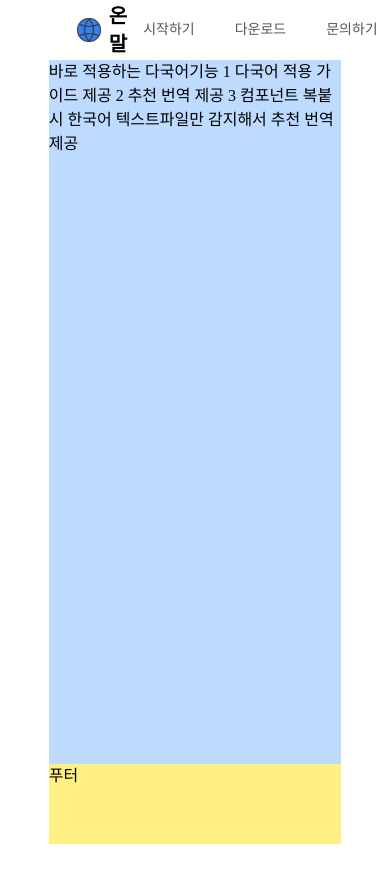
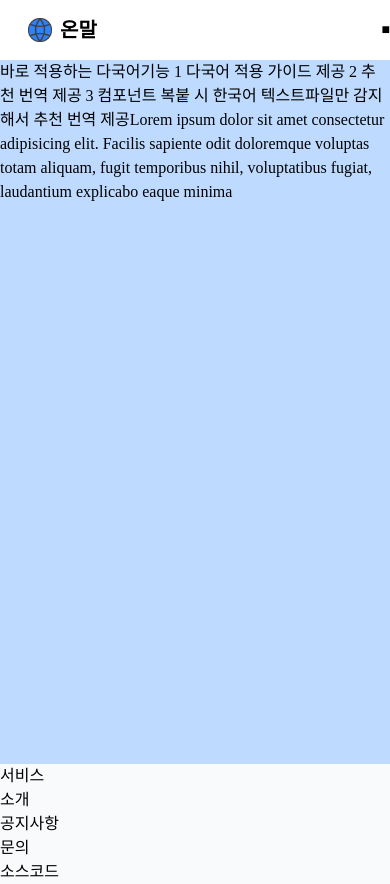
Before and after one commit to righthunkwon/onmal-web, a React (Vite) app: page / in a window 390 px wide. Before the commit the page ends 844 px from the top, so only its background shows below. Built offline with nearby package versions, Linux system fonts and the light colour scheme.

Commit message:
style: 코드 포맷 변경(Tab → 2spaces)

```diff
--- a/index.css
+++ b/index.css
@@ -5,6 +5,7 @@
   --color-ourBlue: rgb(49, 130, 246); /* #3182F6 */
   --color-ourGray: rgb(139, 149, 161); /* #8B95A1 */
   --color-ourBlack: rgb(78, 89, 88); /* #4E5958 */
+  --color-ourSvgButton: rgb(176, 184, 193); /* B0B8C1 */
 
   /* text */
   --color-ourTextBlue: rgb(49, 130, 246); /* #3182F6 */
@@ -27,11 +28,11 @@
 
 @layer components {
   .c-container {
-		@apply container mx-auto max-w-3/4;
+    @apply mx-auto;
   }
 
   .c-header {
-		@apply fixed top-0 z-50 my-auto h-15 w-full;
+    @apply fixed top-0 my-auto h-15 w-full whitespace-nowrap;
   }
 
   .c-content {
@@ -39,7 +40,11 @@
   }
 
   .c-footer {
-		@apply z-40 min-h-20 w-full;
+    @apply fixed bottom-0 min-h-20 w-full;
+  }
+
+  .c-footer-default {
+    @apply min-h-20 w-full;
   }
 
   .c-menu-item {
--- a/index.html
+++ b/index.html
@@ -1,4 +1,4 @@
-<!DOCTYPE html>
+<!doctype html>
 <html lang="ko">
   <head>
     <meta charset="UTF-8" />
--- a/package.json
+++ b/package.json
@@ -34,6 +34,7 @@
     "prettier-plugin-tailwindcss": "^0.6.13",
     "typescript": "~5.7.2",
     "typescript-eslint": "^8.24.1",
-    "vite": "^6.2.0"
+    "vite": "^6.2.0",
+    "vite-plugin-svgr": "^4.3.0"
   }
 }
--- a/src/App.tsx
+++ b/src/App.tsx
@@ -4,17 +4,40 @@ const App = () => {
   return (
     <>
       <div className="c-container">
-				<Header headerProps={'야호'} />
+        <Header />
 
         {/* 메인컨텐츠 */}
         <main className="c-content bg-blue-200">
           <span>바로 적용하는 다국어</span>
           기능 1 다국어 적용 가이드 제공 2 추천 번역 제공 3 컴포넌트 복붙 시
           한국어 텍스트파일만 감지해서 추천 번역 제공
+          <span>
+            Lorem ipsum dolor sit amet consectetur adipisicing elit. Facilis
+            sapiente odit doloremque voluptas totam aliquam, fugit temporibus
+            nihil, voluptatibus fugiat, laudantium explicabo eaque minima
+          </span>
         </main>
 
         {/* 하단푸터 */}
-				<footer className="c-footer bg-yellow-200">푸터</footer>
+        <footer className="c-footer-default bg-gray-50">
+          <ul>
+            <li>
+              <div>서비스</div>
+            </li>
+            <li>
+              <a href="#">소개</a>
+            </li>
+            <li>
+              <a href="#">공지사항</a>
+            </li>
+            <li>
+              <a href="#">문의</a>
+            </li>
+            <li>
+              <a href="#">소스코드</a>
+            </li>
+          </ul>
+        </footer>
       </div>
     </>
   );
--- a/src/components/Header.tsx
+++ b/src/components/Header.tsx
@@ -1,32 +1,46 @@
-import React from "react";
-import logo from "@/assets/images/logo.png";
+import React, { useState } from 'react';
+import logo from '@/assets/images/logo.png';
 
-interface HeaderProps {
-  headerProps: string;
-}
+const Header: React.FC = () => {
+  const [open, setOpen] = useState(false); // 메뉴오픈여부
 
-const Header: React.FC<HeaderProps> = () => {
+  /**
+   * 드로어 메뉴 버튼
+   */
+  const renderDrawerMenu = () => (
+    <button className="sm:hidden" onClick={() => setOpen((open) => !open)}>
+      {open ? 'X' : '■'}
+    </button>
+  );
+
   return (
     <>
-      <nav className="c-header flex justify-between text-sm">
-        <div className="flex">
+      <nav className="c-header flex justify-between bg-white text-sm">
+        <div className="flex w-full">
           <div className="mx-2 flex cursor-pointer items-center px-3 py-2">
-            <img className="mx-2 h-6 w-6" src={logo} alt="logo" />{" "}
+            <img className="mx-2 h-6 w-6" src={logo} alt="logo" />
             <span className="text- text-xl font-semibold">온말</span>
           </div>
-          <ul className="text-ourTextBlack flex">
-            <li className="c-menu-item">시작하기</li>
-            <li className="c-menu-item">다운로드</li>
-            <li className="c-menu-item">문의하기</li>
+          <div className="hidden w-full bg-red-200 sm:flex"></div>
+          <ul className="text-ourTextBlack hidden sm:flex">
+            <li className="c-menu-item">시작하기</li> {/* 시작하기 */}
+            <li className="c-menu-item">다운로드</li> {/* 다운로드 */}
+            <li className="c-menu-item">문의하기</li> {/* 문의하기 */}
           </ul>
+          <button className="border-ourBlue bg-ourBlue mx-2 my-auto hidden h-fit cursor-pointer rounded-lg border-1 px-1.5 py-1 whitespace-nowrap text-white sm:flex">
+            한국어
+          </button>
         </div>
-        <div className="border-ourBlue bg-ourBlue mx-2 cursor-pointer rounded-lg border-1 px-1.5 py-1 whitespace-nowrap text-white hover:brightness-110">
-          한국어
-        </div>
-
-        {/* 아래 화살표 추가 */}
+        {renderDrawerMenu()}
       </nav>
       <div className="h-15"></div>
+      {open && (
+        <ul className="text-ourTextBlack sm:hidden">
+          <li className="c-menu-item">시작하기</li> {/* 시작하기 */}
+          <li className="c-menu-item">다운로드</li> {/* 다운로드 */}
+          <li className="c-menu-item">문의하기</li> {/* 문의하기 */}
+        </ul>
+      )}
     </>
   );
 };
--- a/src/main.tsx
+++ b/src/main.tsx
@@ -5,5 +5,5 @@ import App from './App.tsx';
 createRoot(document.getElementById('root')!).render(
   <StrictMode>
     <App />
-  </StrictMode>
+  </StrictMode>,
 );
--- /dev/null
+++ b/svg.d.ts
@@ -0,0 +1,4 @@
+declare module '*.svg' {
+  const value: React.FunctionComponent<React.SVGAttributes<SVGElement>>;
+  export default value;
+}
--- a/vite.config.ts
+++ b/vite.config.ts
@@ -2,10 +2,11 @@ import { defineConfig } from 'vite';
 import { resolve } from 'path';
 import react from '@vitejs/plugin-react';
 import tailwindcss from '@tailwindcss/vite';
+import svgr from 'vite-plugin-svgr';
 
 export default defineConfig({
-	plugins: [react(), tailwindcss()],
-	resolve: {
-		alias: [{ find: '@', replacement: resolve(__dirname, 'src') }],
-	},
+  plugins: [react(), tailwindcss(), svgr()],
+  resolve: {
+    alias: [{ find: '@', replacement: resolve(__dirname, 'src') }],
+  },
 });
```
Also changed, not shown: eslint.config.js (indentation only), tsconfig.app.json (indentation only), tsconfig.json (indentation only), tsconfig.node.json (indentation only), 2 other files (tests, documents, lock files or other folders). Lines whose indentation alone changed are shown as unchanged.
